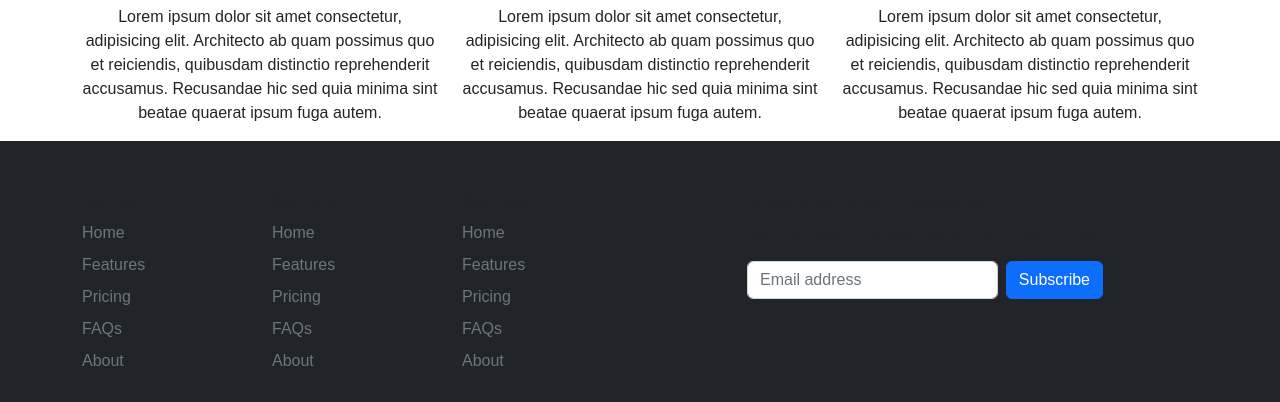
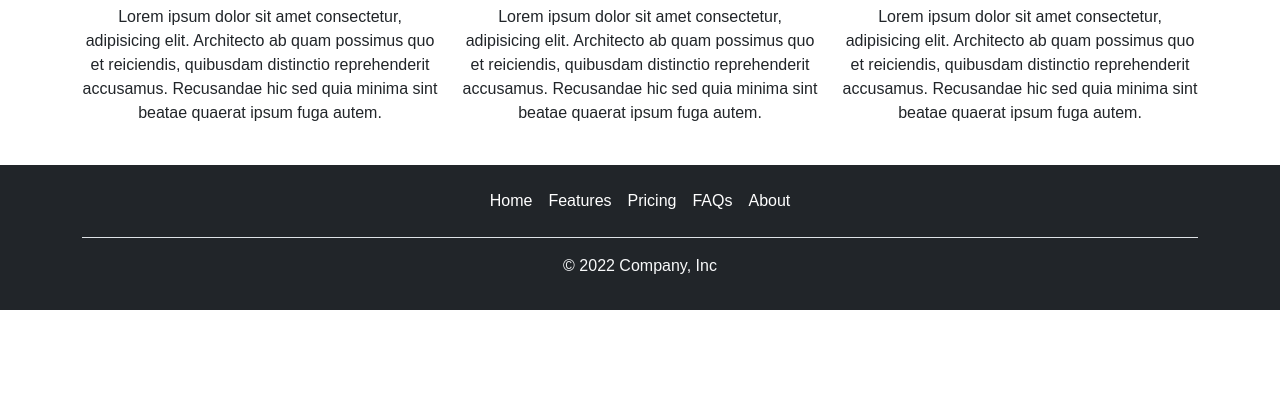
Before and after one commit to quinderbi/quinderbi.github.io, a plain HTML site: page index.html in a window 1280 px wide. Shown: the part 486-888 px from the top of the page. After the commit the page ends 800 px from the top, so only its background shows below. Drawn offline with nearby package versions, Linux system fonts and the light colour scheme; a web font is replaced by a local one.

Commit message:
init file

```diff
--- a/css/coba.css
+++ /dev/null
@@ -1,23 +0,0 @@
-* {
-    padding: 0;
-    margin: 0;
-    border-width: 1px;
-    border-color: black;
-}
-
-.utama {
-    width: 600px;
-    height: 600px;
-}
-
-.boxA {
-    justify-items: left;
-    width: 200px;
-    height: 400px;
-    background-color: rgb(255, 0, 0);
-}
-.boxB {
-    width: 200px;
-    height: 400px;
-    background-color: rgb(0, 255, 0);
-}
--- a/index.html
+++ b/index.html
@@ -13,10 +13,10 @@
     </head>
     <body>
         <!-- NavBar -->
-        <nav class="navbar navbar-expand-md bg-light shadow">
+        <nav class="navbar navbar-expand-md shadow">
             <div class="container-fluid">
                 <a class="navbar-brand mx-5" href="#">
-                    <img src="img/wolf.png" alt="logo" width="45" />
+                    <img class="" src="img/wolf.png" alt="logo" width="45" />
                     <span>Quin</span>
                 </a>
                 <button class="navbar-toggler" type="button" data-bs-toggle="collapse" data-bs-target="#navbarSupportedContent" aria-controls="navbarSupportedContent" aria-expanded="false" aria-label="Toggle navigation">
@@ -92,76 +92,17 @@
         <!-- Akhir footer -->
 
         <!-- footer -->
-        <div class="container-fluid bg-dark">
+        <div class="container-fluid text-light bg-dark">
             <div class="container">
-                <footer class="py-5">
-                    <div class="row">
-                        <div class="col-2">
-                            <h5>Section</h5>
-                            <ul class="nav flex-column">
-                                <li class="nav-item mb-2"><a href="#" class="nav-link p-0 text-muted">Home</a></li>
-                                <li class="nav-item mb-2"><a href="#" class="nav-link p-0 text-muted">Features</a></li>
-                                <li class="nav-item mb-2"><a href="#" class="nav-link p-0 text-muted">Pricing</a></li>
-                                <li class="nav-item mb-2"><a href="#" class="nav-link p-0 text-muted">FAQs</a></li>
-                                <li class="nav-item mb-2"><a href="#" class="nav-link p-0 text-muted">About</a></li>
-                            </ul>
-                        </div>
-
-                        <div class="col-2">
-                            <h5>Section</h5>
-                            <ul class="nav flex-column">
-                                <li class="nav-item mb-2"><a href="#" class="nav-link p-0 text-muted">Home</a></li>
-                                <li class="nav-item mb-2"><a href="#" class="nav-link p-0 text-muted">Features</a></li>
-                                <li class="nav-item mb-2"><a href="#" class="nav-link p-0 text-muted">Pricing</a></li>
-                                <li class="nav-item mb-2"><a href="#" class="nav-link p-0 text-muted">FAQs</a></li>
-                                <li class="nav-item mb-2"><a href="#" class="nav-link p-0 text-muted">About</a></li>
-                            </ul>
-                        </div>
-
-                        <div class="col-2">
-                            <h5>Section</h5>
-                            <ul class="nav flex-column">
-                                <li class="nav-item mb-2"><a href="#" class="nav-link p-0 text-muted">Home</a></li>
-                                <li class="nav-item mb-2"><a href="#" class="nav-link p-0 text-muted">Features</a></li>
-                                <li class="nav-item mb-2"><a href="#" class="nav-link p-0 text-muted">Pricing</a></li>
-                                <li class="nav-item mb-2"><a href="#" class="nav-link p-0 text-muted">FAQs</a></li>
-                                <li class="nav-item mb-2"><a href="#" class="nav-link p-0 text-muted">About</a></li>
-                            </ul>
-                        </div>
-
-                        <div class="col-4 offset-1">
-                            <form>
-                                <h5>Subscribe to our newsletter</h5>
-                                <p>Monthly digest of whats new and exciting from us.</p>
-                                <div class="d-flex w-100 gap-2">
-                                    <label for="newsletter1" class="visually-hidden">Email address</label>
-                                    <input id="newsletter1" type="text" class="form-control" placeholder="Email address" />
-                                    <button class="btn btn-primary" type="button">Subscribe</button>
-                                </div>
-                            </form>
-                        </div>
-                    </div>
-
-                    <div class="d-flex justify-content-between py-4 my-4 border-top">
-                        <p>© 2021 Company, Inc. All rights reserved.</p>
-                        <ul class="list-unstyled d-flex">
-                            <li class="ms-3">
-                                <a class="link-dark" href="#"
-                                    ><svg class="bi" width="24" height="24"><use xlink:href="#twitter"></use></svg
-                                ></a>
-                            </li>
-                            <li class="ms-3">
-                                <a class="link-dark" href="#"
-                                    ><svg class="bi" width="24" height="24"><use xlink:href="#instagram"></use></svg
-                                ></a>
-                            </li>
-                            <li class="ms-3">
-                                <a class="link-dark" href="#"
-                                    ><svg class="bi" width="24" height="24"><use xlink:href="#facebook"></use></svg
-                                ></a>
-                            </li>
-                        </ul>
-                    </div>
+                <footer class="py-3 mt-4">
+                    <ul class="nav justify-content-center border-bottom pb-3 mb-3">
+                        <li class="nav-item"><a href="#" class="nav-link px-2 text-white">Home</a></li>
+                        <li class="nav-item"><a href="#" class="nav-link px-2 text-white">Features</a></li>
+                        <li class="nav-item"><a href="#" class="nav-link px-2 text-white">Pricing</a></li>
+                        <li class="nav-item"><a href="#" class="nav-link px-2 text-white">FAQs</a></li>
+                        <li class="nav-item"><a href="#" class="nav-link px-2 text-white">About</a></li>
+                    </ul>
+                    <p class="text-center">© 2022 Company, Inc</p>
                 </footer>
             </div>
         </div>
```
Also changed, not shown: coba.html (deleted, +0 -16 lines).
